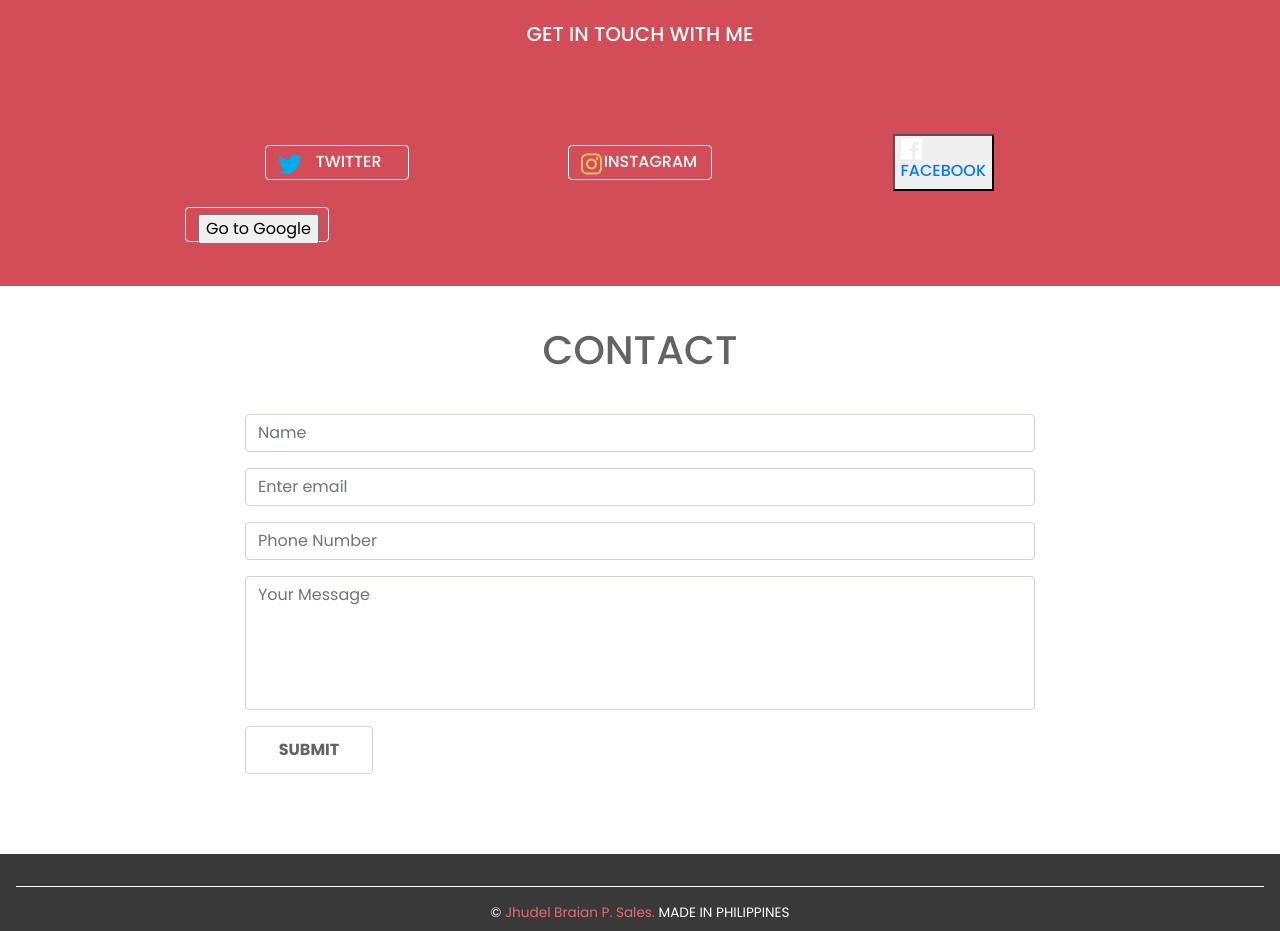
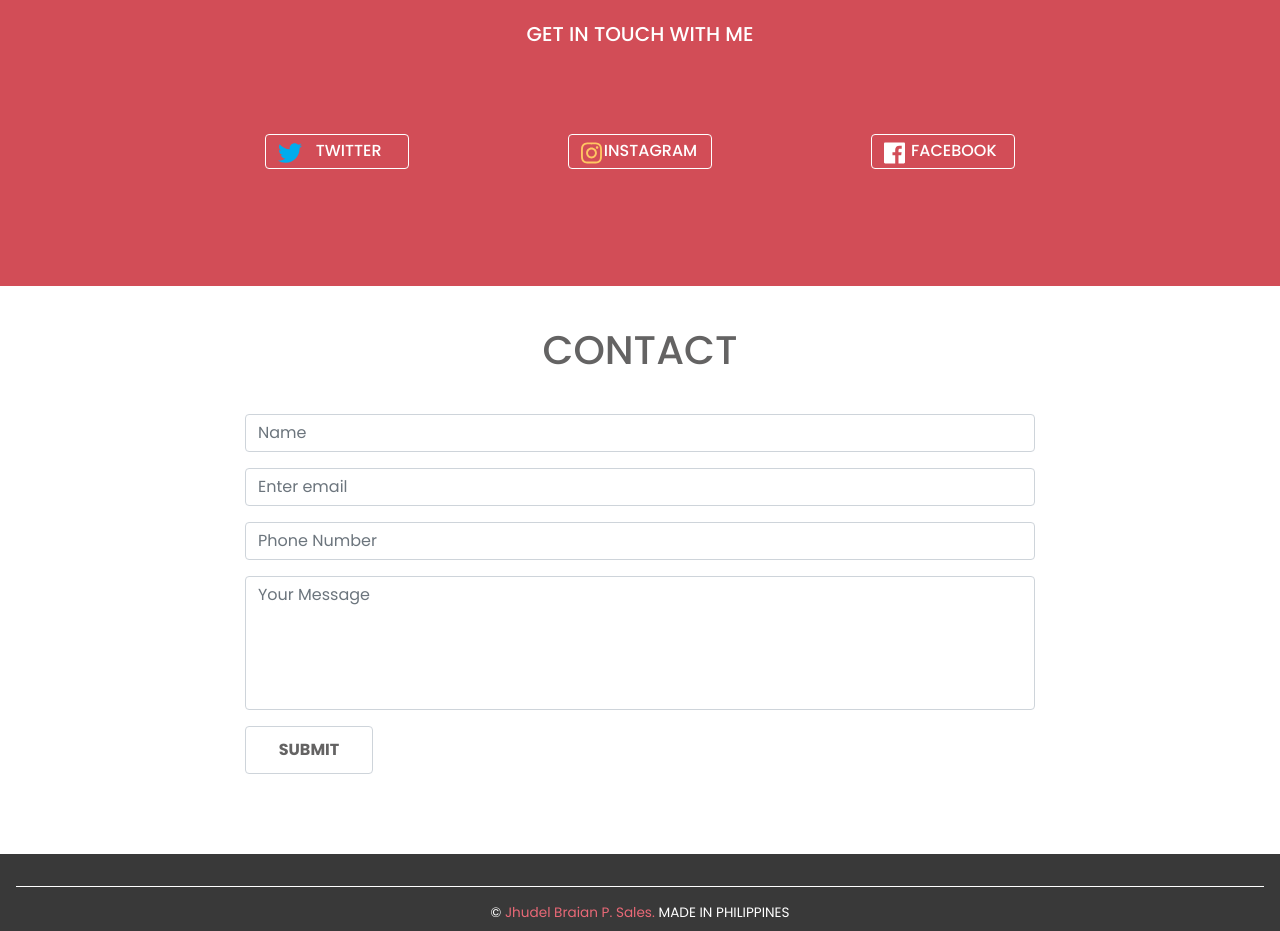
Before and after one commit to jhudel/jhudelsales, a plain HTML site: page index.html in a window 1280 px wide. Shown: the part 6440-7371 px from the top of the page. Drawn offline with nearby package versions, Linux system fonts and the light colour scheme; files whose address does not match are found by name.

Commit message:
testing7

```diff
--- a/index.html
+++ b/index.html
@@ -449,21 +449,17 @@
         </div>
 
         <!--FACEBOOK-->
+        <a href="https://www.facebook.com/jhudelsales"></a>
         <div class="col-xs-12 col-sm-12 col-md-4 col-lg-4 col-xl-4 text-center wow fadeInUp" data-wow-offset="160">
             <!-- about4 kase ginamit na sa taas sa behance ung number 3 -->
-            <button href= "https://www.facebook.com/jhudelsales">
-                <a href="https://www.facebook.com/jhudelsales">
+            <button type="button" class="btn button-aboutme4">
+
                     <i class="fab fa-facebook"></i>
                     <h6> FACEBOOK </h6>
-                </a>
+
             </button>
-
-
         </div>
-
-        <form action="https://google.com" type="button" class="btn button-aboutme4" >
-            <input type="submit" value="Go to Google" />
-        </form>
+    </a>
 
     </div>
 
```
